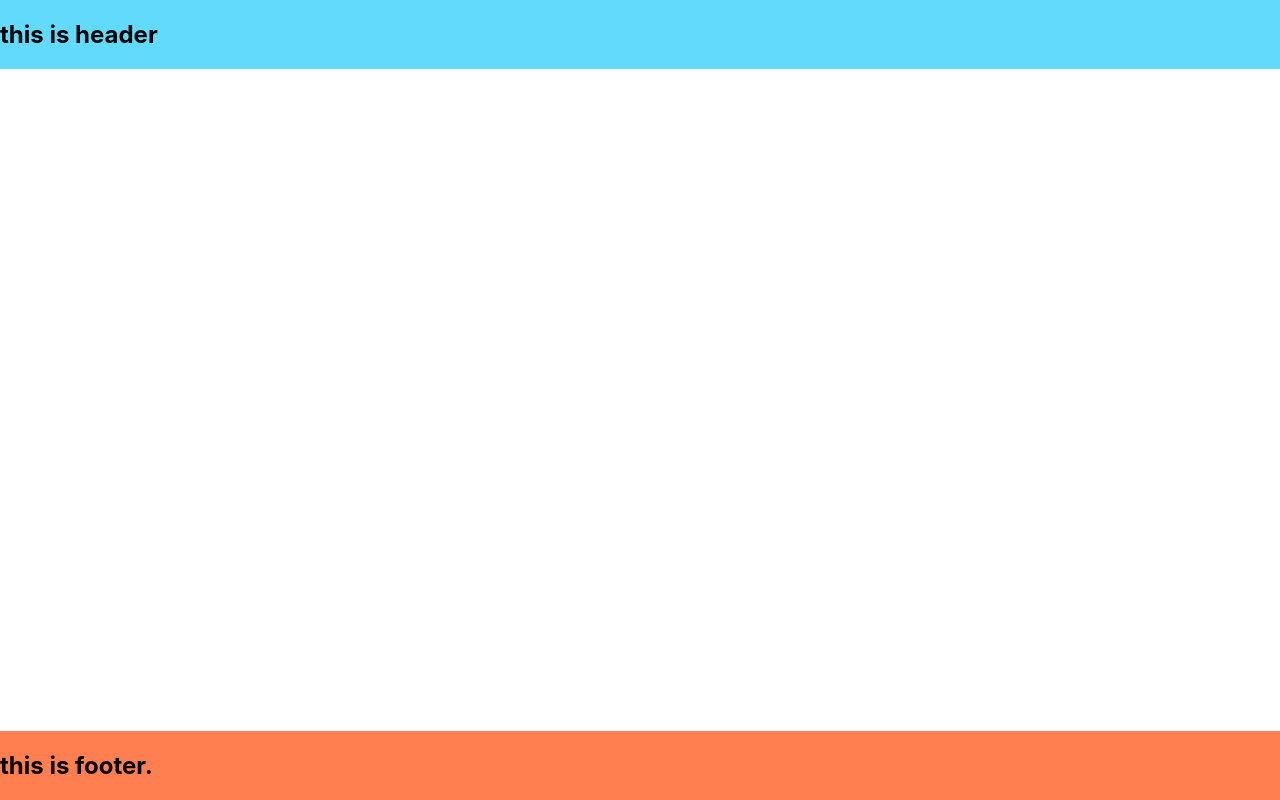
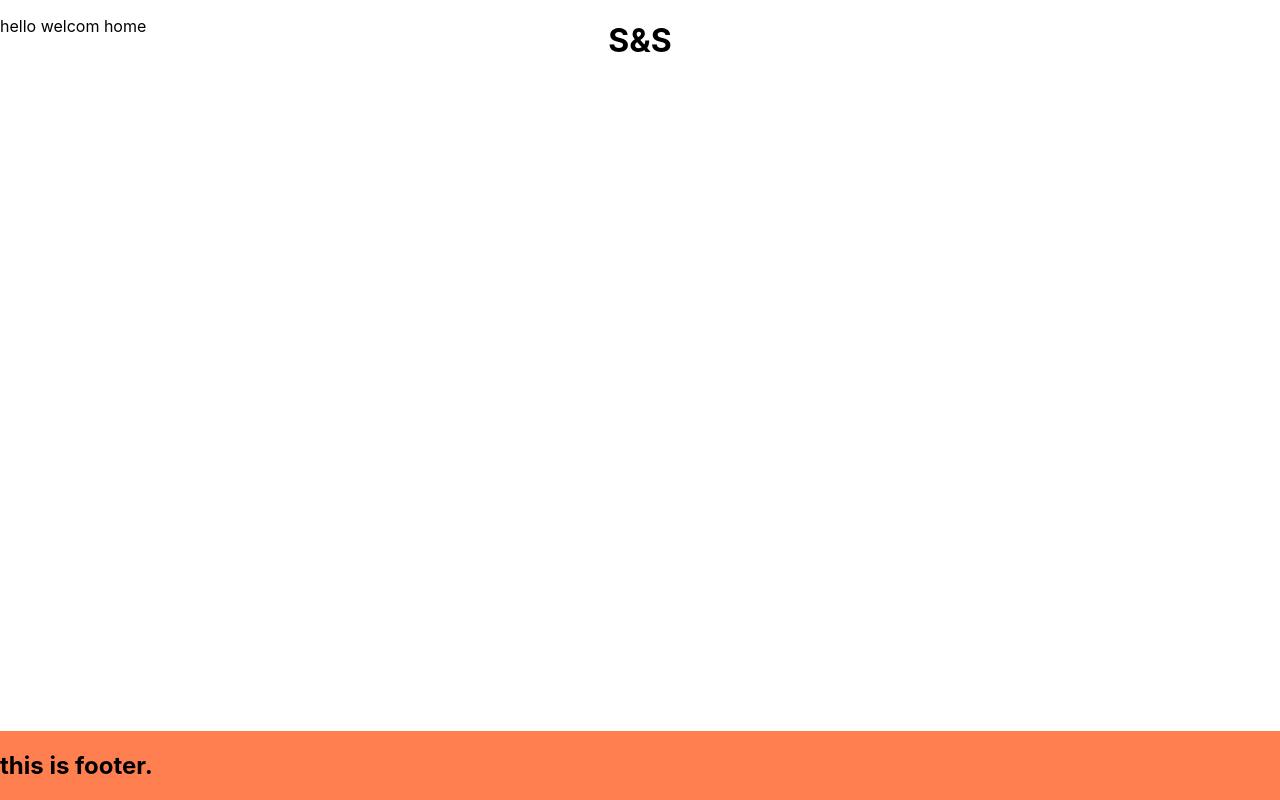
Before and after one commit to springsandy/react_search, a React (Create React App) app: page / in a window 1280 px wide. Built offline with nearby package versions, Linux system fonts and the light colour scheme.

Commit message:
modify header

```diff
--- a/src/components/layout/Header/header.css
+++ b/src/components/layout/Header/header.css
@@ -2,5 +2,13 @@
   position: fixed;
   top: 0;
   width: 100%;
-  background-color: #61dafb;
 }
+
+.loge {
+  text-align: center;
+}
+
+.loge > a {
+  text-decoration: none;
+  color: black;
+}
--- a/src/components/layout/Header/header.js
+++ b/src/components/layout/Header/header.js
@@ -2,9 +2,11 @@ import './header.css'
 
 const header = () => {
   return (
-    <header className="header">
+    <header class="header">
       <div>
-        <h2>this is header</h2>
+        <h1 class="loge">
+          <a href="/">S&S</a>
+        </h1>
       </div>
     </header>
   );
```
